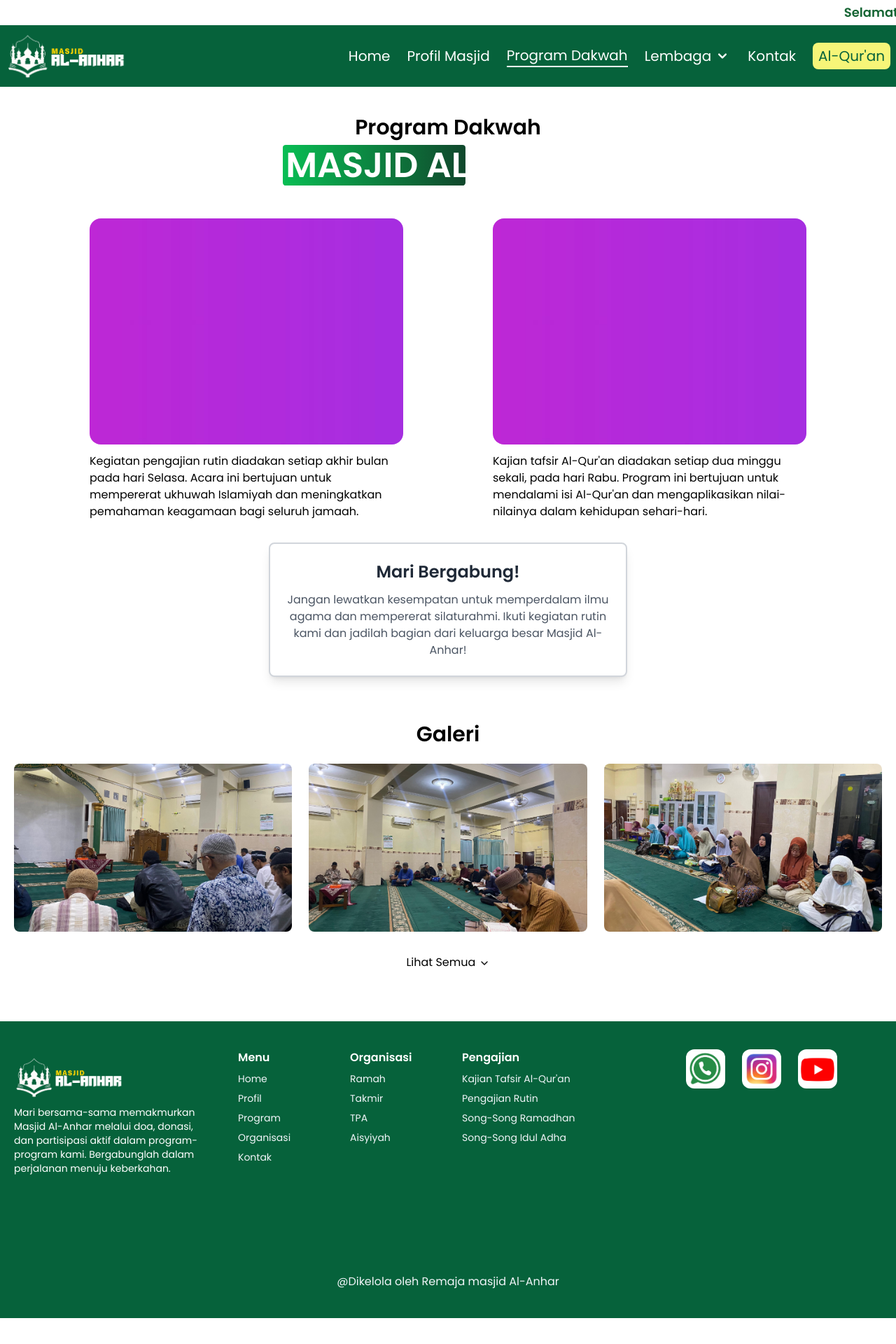
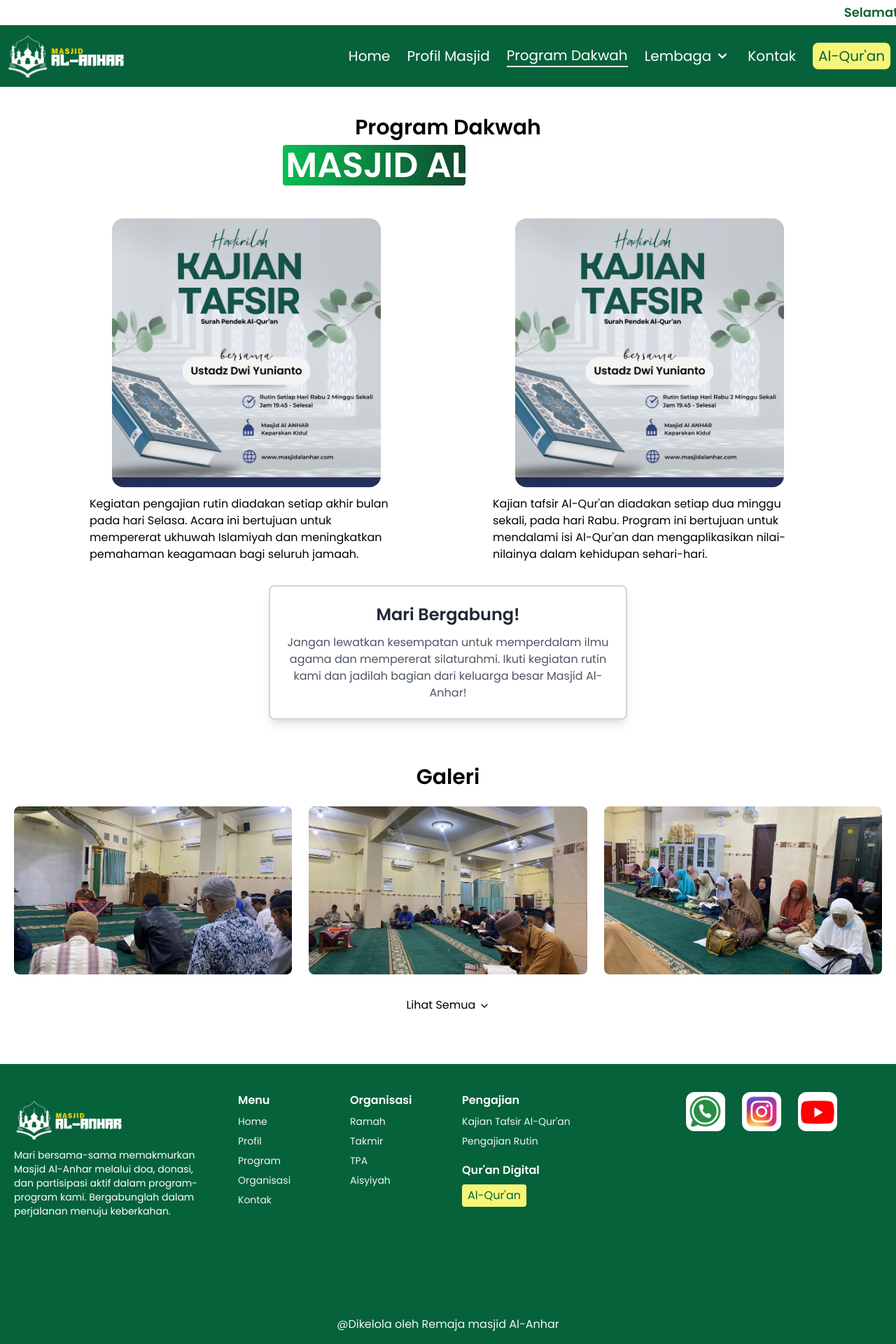
Before and after one commit to siddiqfathurahman/Masjid-ALAnhar, a React (Vite) app: page /program in a window 1280 px wide. Shown: the top 1920 px of the page at 70% size. Before the commit the page ends 1883 px from the top, so only its background shows below. Built offline with nearby package versions, Linux system fonts and the light colour scheme; grey boxes are pictures that could not be loaded.

Commit message:
update footer

```diff
--- a/src/components/Footer.jsx
+++ b/src/components/Footer.jsx
@@ -63,8 +63,6 @@ const Footer = () => {
               {[
                 { name: "Kajian Tafsir Al-Qur'an", link: "/program" },
                 { name: "Pengajian Rutin", link: "/program" },
-                { name: "Song-Song Ramadhan", link: "/program" },
-                { name: "Song-Song Idul Adha", link: "/program" },
               ].map((item, index) => (
                 <li key={index}>
                   <Link
@@ -74,8 +72,17 @@ const Footer = () => {
                     {item.name}
                   </Link>
                 </li>
+
               ))}
             </ul>
+            <div className="pt-5">
+              <h1 className="text-white font-bold mb-2 ">Qur'an Digital</h1>
+              <Link to="/al-quran">
+              <button className="bg-lemon text-hijau py-1 px-2 rounded">
+              Al-Qur'an
+              </button>
+              </Link>
+            </div>
           </div>
 
           <div className="flex flex-col items-start gap-6 order-4 md:order-4">
--- a/src/components/Navbar.jsx
+++ b/src/components/Navbar.jsx
@@ -49,17 +49,17 @@ export default function Navbar() {
               </svg>
             </button>
             {isDropdownOpen && (
-              <ul className="absolute top-16 left-[-120px] bg-hijau text-white w-[330px] rounded-sm pt-1 shadow-lg z-10">
-                <li className="hover:text-lemon px-4 py-2" onClick={toggleMenu}>
+              <ul className="absolute top-16 left-[-120px] bg-white text-hijau w-[330px] font-semibold rounded-lg border-2 border-slate-500 pt-1 shadow-xl z-10">
+                <li className="hover:text-green-600 px-4 py-2" onClick={toggleMenu}>
                   <Link to="/organisasi/takmir" onClick={closeDropdown}>Takmir</Link>
                 </li>
-                <li className="hover:text-lemon px-4 py-2" onClick={toggleMenu}>
+                <li className="hover:text-green-600 px-4 py-2" onClick={toggleMenu}>
                   <Link to="/organisasi/ramah" onClick={closeDropdown}>Remaja Masjid</Link>
                 </li>
-                <li className="hover:text-lemon px-4 py-2" onClick={toggleMenu}>
+                <li className="hover:text-green-600 px-4 py-2" onClick={toggleMenu}>
                   <Link to="/organisasi/tpa" onClick={closeDropdown}>TPA</Link>
                 </li>
-                <li className="hover:text-lemon px-4 py-2" onClick={toggleMenu}>
+                <li className="hover:text-green-600 px-4 py-2" onClick={toggleMenu}>
                   <Link to="/organisasi/aisyiyah" onClick={closeDropdown}>Aisyiyah</Link>
                 </li>
               </ul>
--- a/src/components/ui/HeroImage.jsx
+++ b/src/components/ui/HeroImage.jsx
@@ -13,7 +13,7 @@ const HeroImage = () => {
 
   const images = [
     {
-      src: "/ramah4.jpeg",
+      src: "/ramah3.jpeg",
       alt: "Masjid 1",
       berita: "Masjid Al-Anhar Mendapatkan juara 1 Kategori Lampion dan juara 2 Kostum pada takbir keliling yang diselenggarakan oleh PHBI MERGANGSAN",
       tanggal: "Kamis, 19 Desember 2024",
--- a/src/components/ui/JadwalSholat.jsx
+++ b/src/components/ui/JadwalSholat.jsx
@@ -98,13 +98,12 @@ const JadwalSholat = () => {
     <div className="flex flex-col items-center space-y-4 md:space-y-8">
       <div className="flex-1 text-center font-poppins">
         <div className="text-lg sm:text-xl font-medium mb-2">Jadwal Shalat Selanjutnya</div>
-        <div className="bg-white text-black rounded-xl shadow-lg sm:p-4 w-full  h-auto">
-          <div className="text-2xl sm:text-4xl md:text-6xl px-5 font-medium mb-0 md:mb-2">Shalat {nextPrayer}</div>
-          <div className="text-2xl sm:text-3xl md:text-6xl md:mb-2 font-bold mb:mt-2">{jadwalSholat[nextPrayer]} WIB</div>
-          <div className="text-sm sm:text-base">{timeRemaining} lagi</div>
+        <div className="bg-white text-black rounded-xl shadow-lg sm:p-4 w-full h-auto">
+          <div className="text-2xl sm:text-4xl md:text-6xl pt-2 font-medium mb-0 mt:mt-4 md:mb-2">Shalat {nextPrayer}</div>
+          <div className="text-3xl sm:text-3xl md:text-8xl px-16 md:mb-2 font-bold mb:mt-2">{jadwalSholat[nextPrayer]} WIB</div>
+          <div className="text-sm sm:text-lg pb-2 md:mb-2">{timeRemaining} lagi</div>
         </div>
       </div>
-
 
       <div className="grid grid-cols-2 md:grid-cols-4 gap-4 w-full">
         {["Fajr", "Dhuhr", "Asr", "Maghrib", "Isha"].map((prayer) => {
--- a/src/components/ui/Programdakwah.jsx
+++ b/src/components/ui/Programdakwah.jsx
@@ -4,8 +4,8 @@ const Programdakwah = () => {
   const [view, setView] = useState('dakwah');
 
   const Dakwah = [
-    { id: 1, title: "Dakwah 1", image: "/bg.JPG" },
-    { id: 2, title: "Dakwah 2", image: "/bg.JPG" },
+    { id: 1, title: "Dakwah 1", image: "/kajian.jpg" },
+    { id: 2, title: "Dakwah 2", image: "/kajian.jpg" },
   ];
 
   return (
--- a/src/components/ui/Strukturramah.jsx
+++ b/src/components/ui/Strukturramah.jsx
@@ -36,7 +36,7 @@ const Struktur = () => {
               anggota.jabatan === "Ketua" ? "order-first sm:order-none" : ""
             }`}
             onClick={() => handleFlip(index)}
-            data-aos="zoom-in"
+            data-aos="fade-in"
           >
             <div
               className={`relative w-full h-full transform-style-preserve-3d transition-transform duration-500 ${
--- a/src/pages/Program.jsx
+++ b/src/pages/Program.jsx
@@ -22,14 +22,14 @@ const Program = () => {
         </h2>
         <div className="flex flex-col md:flex-row gap-10 md:gap-32 mt-12 items-center">
           <div className="flex flex-col items-center">
-            <img src="/bg.JPG" alt="pengajian" className="w-full max-w-md h-auto rounded-2xl" />
+            <img src="/kajian.jpg" alt="pengajian" className="w-96 max-w-md h-auto rounded-2xl" />
             <p className="md:max-w-md pt-3 text-left">
               Kegiatan pengajian rutin diadakan setiap akhir bulan pada hari Selasa. Acara ini bertujuan untuk
               mempererat ukhuwah Islamiyah dan meningkatkan pemahaman keagamaan bagi seluruh jamaah.
             </p>
           </div>
           <div className="flex flex-col items-center">
-            <img src="/bg.JPG" alt="pengajian" className="w-full max-w-md h-auto rounded-2xl" />
+            <img src="/kajian.jpg" alt="pengajian" className="w-96 max-w-md h-auto rounded-2xl" />
             <p className="md:max-w-md pt-3 text-left">
               Kajian tafsir Al-Qur'an diadakan setiap dua minggu sekali, pada hari Rabu. Program ini bertujuan untuk
               mendalami isi Al-Qur'an dan mengaplikasikan nilai-nilainya dalam kehidupan sehari-hari.
```
Also changed, not shown: public/kajian.jpg (added).
